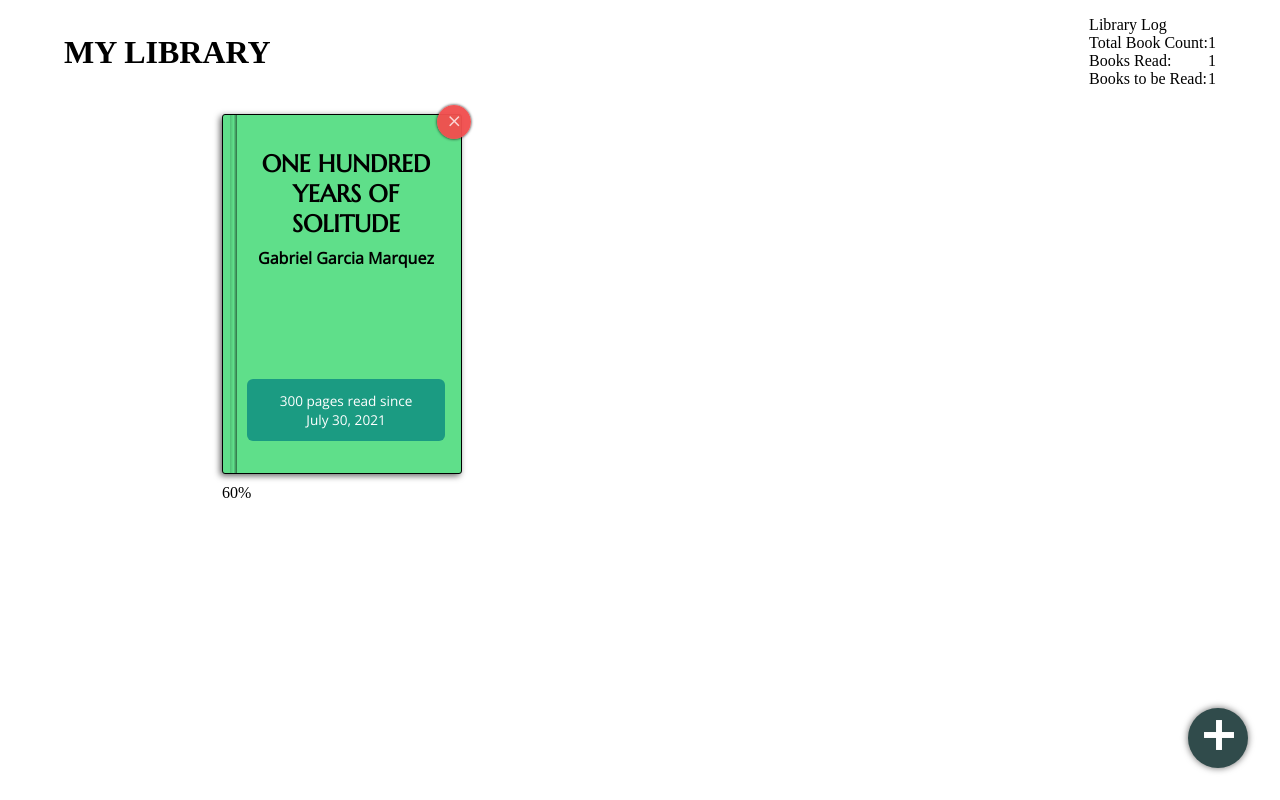
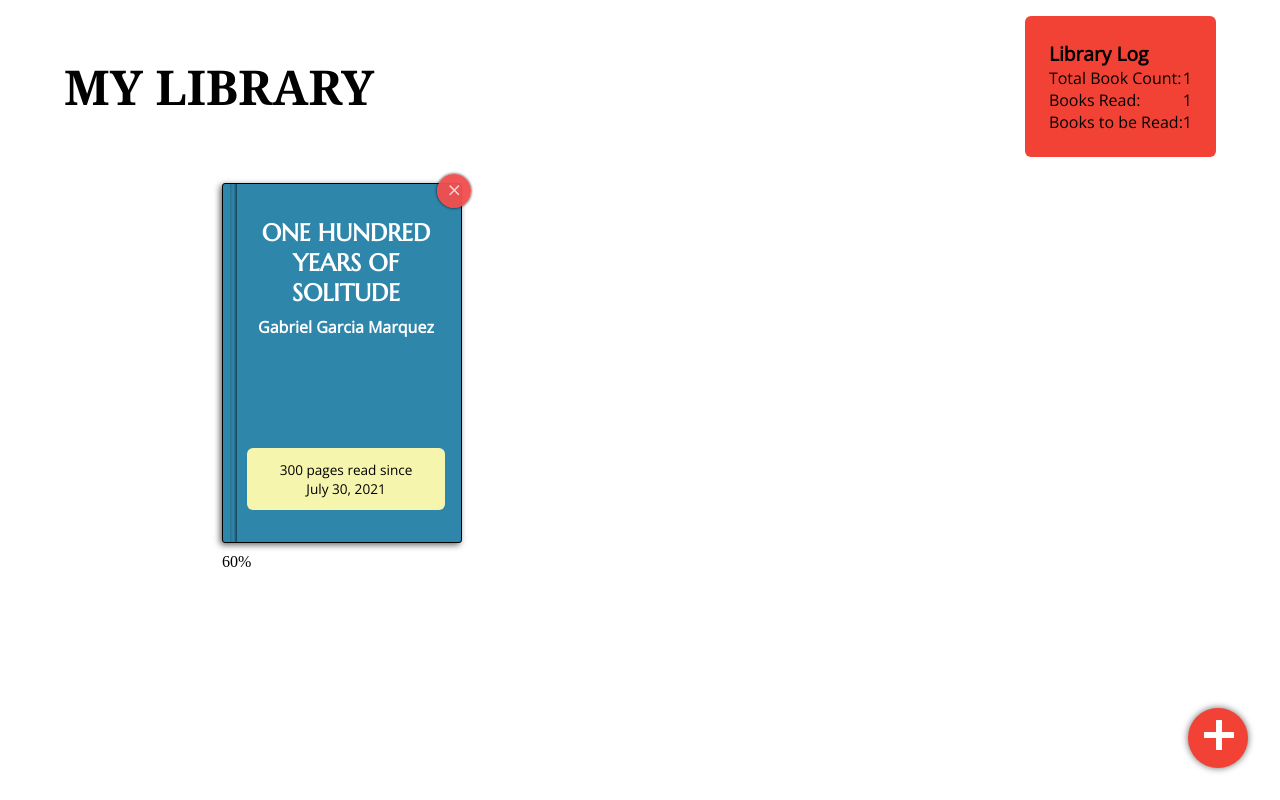
Before and after one commit to renchester/top-library, a plain HTML site: page index.html in a window 1280 px wide. Drawn offline with nearby package versions, Linux system fonts and the light colour scheme.

Commit message:
Modify color palette

```diff
--- a/style.css
+++ b/style.css
@@ -30,16 +30,29 @@
 }
 
 .lib-header {
-  font-size: 2rem;
+  font-size: 3rem;
+  font-family: 'Vidaloka', Cambria, Cochin, Georgia, Times, 'Times New Roman',
+    serif;
+  font-weight: 900;
 }
 
 .lib-log {
   display: grid;
   grid-template-columns: repeat(2, auto);
+  font-family: 'Open Sans', Verdana, Geneva, Tahoma, sans-serif;
+  background-color: #f24236;
+  padding: 1.5rem;
+  border-radius: 6px;
 }
 
 .log-title {
   grid-column: span 2;
+  font-size: 1.2rem;
+  font-weight: 900;
+}
+
+.log-count {
+  padding-left: 1rem;
 }
 
 .book-container {
@@ -63,7 +76,8 @@
   position: relative;
   width: 240px;
   height: 360px;
-  background-color: rgb(95, 223, 138);
+  background-color: #2e86ab;
+  color: white;
   /* background: linear-gradient(
     to bottom left,
     rgb(16, 181, 187),
@@ -145,14 +159,14 @@
 
 .book-window {
   position: absolute;
-  background-color: rgba(0, 128, 128, 0.712);
+  background-color: #f6f5ae;
+  color: black;
   border-radius: 6px;
   bottom: 2rem;
   left: 1.5rem;
   right: 1rem;
   padding: 0.75rem;
   font-size: 0.85rem;
-  color: white;
 }
 
 .book-info {
@@ -174,7 +188,7 @@
 .btn-add-book {
   width: var(--btn-add-size);
   height: var(--btn-add-size);
-  background: rgb(48, 75, 75);
+  background: #f24236;
   border-radius: 50px;
   box-shadow: 0px 0px 7px 0px rgba(0, 0, 0, 0.6);
   transition: all ease-in-out 500ms;
@@ -182,7 +196,6 @@
 
 .btn-add-book:hover {
   transform: rotate(180deg) scale(1.25);
-  background: rgb(84, 124, 124);
 }
 
 .material-icons.icons-add {
```
